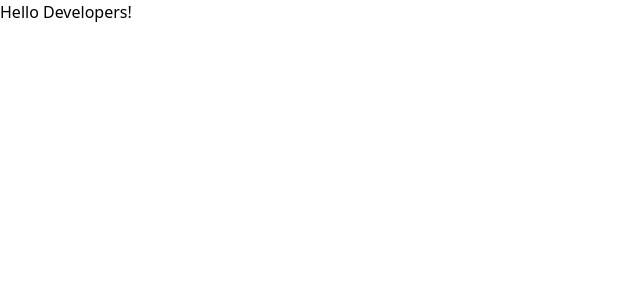
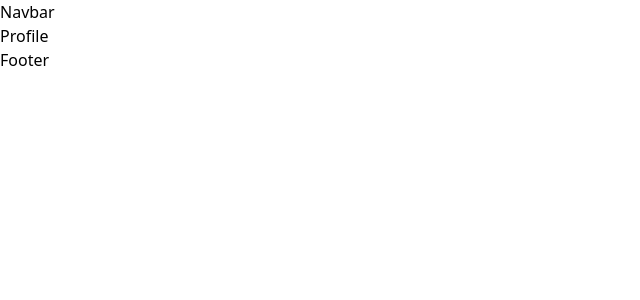
Before and after one commit to 23-faisal/mern-auth, a React (Vite) app in the folder client/: page /profile in a window 1280 px wide. Shown: the top 300 px of the page, without its empty margins (0-640 px from the left). Built offline with nearby package versions, Linux system fonts and the light colour scheme.

Commit message:
add routes and create pages

```diff
--- a/client/package.json
+++ b/client/package.json
@@ -11,7 +11,10 @@
   },
   "dependencies": {
     "react": "^18.3.1",
-    "react-dom": "^18.3.1"
+    "react-dom": "^18.3.1",
+    "react-icons": "^5.2.1",
+    "react-router-dom": "^6.24.1",
+    "react-toastify": "^10.0.5"
   },
   "devDependencies": {
     "@types/react": "^18.3.3",
--- a/client/src/App.jsx
+++ b/client/src/App.jsx
@@ -1,9 +1,32 @@
 import "./App.css";
+import { ToastContainer } from "react-toastify";
+import "react-toastify/dist/ReactToastify.css";
+import { BrowserRouter as Router, Routes, Route } from "react-router-dom";
+import Home from "./pages/Home";
+import About from "./pages/About";
+import Signin from "./pages/Signin";
+import Signup from "./pages/Signup";
+import Profile from "./pages/Profile";
+import Navbar from "./components/Navbar";
+import Footer from "./components/Footer";
 
 function App() {
   return (
     <div>
-      <h1 className="text-red-400">Hello Developers!</h1>
+      <Router>
+        <Navbar />
+        <Routes>
+          <Route path="/" element={<Home />} />
+          <Route path="/about" element={<About />} />
+          <Route path="/sign-in" element={<Signin />} />
+          <Route path="/sign-up" element={<Signup />} />
+          <Route path="/profile" element={<Profile />} />
+        </Routes>
+
+        <Footer />
+
+        <ToastContainer />
+      </Router>
     </div>
   );
 }
--- /dev/null
+++ b/client/src/components/Footer.jsx
@@ -0,0 +1,7 @@
+import React from "react";
+
+const Footer = () => {
+  return <div>Footer</div>;
+};
+
+export default Footer;
--- /dev/null
+++ b/client/src/components/Navbar.jsx
@@ -0,0 +1,9 @@
+import React from 'react'
+
+const Navbar = () => {
+  return (
+    <div>Navbar</div>
+  )
+}
+
+export default Navbar
--- /dev/null
+++ b/client/src/pages/About.jsx
@@ -0,0 +1,9 @@
+import React from 'react'
+
+const About = () => {
+  return (
+    <div>About</div>
+  )
+}
+
+export default About
--- /dev/null
+++ b/client/src/pages/Home.jsx
@@ -0,0 +1,9 @@
+import React from 'react'
+
+const Home = () => {
+  return (
+    <div>Home</div>
+  )
+}
+
+export default Home
--- /dev/null
+++ b/client/src/pages/Profile.jsx
@@ -0,0 +1,7 @@
+import React from "react";
+
+const Profile = () => {
+  return <div>Profile</div>;
+};
+
+export default Profile;
--- /dev/null
+++ b/client/src/pages/Signin.jsx
@@ -0,0 +1,9 @@
+import React from 'react'
+
+const Signin = () => {
+  return (
+    <div>Signin</div>
+  )
+}
+
+export default Signin
--- /dev/null
+++ b/client/src/pages/Signup.jsx
@@ -0,0 +1,9 @@
+import React from 'react'
+
+const Signup = () => {
+  return (
+    <div>Signup</div>
+  )
+}
+
+export default Signup
```
Also changed, not shown: 1 other file (tests, documents, lock files or other folders).
